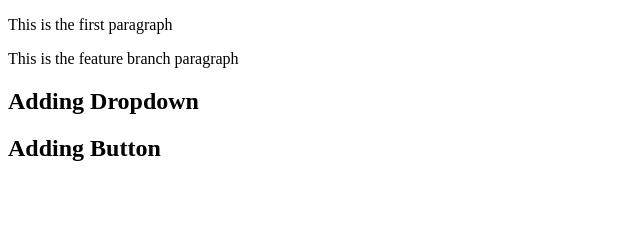
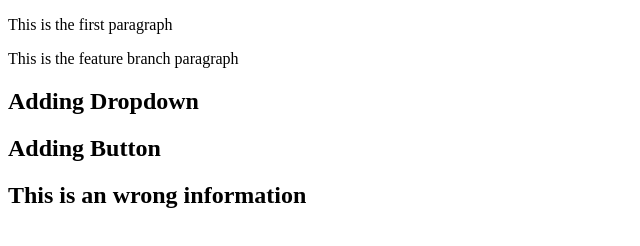
Before and after one commit to prasenjitdaripa/DemoFiles, a plain HTML site: page index.html in a window 1280 px wide. Shown: the whole page, without its empty margins (0-640 px from the left). Drawn offline with Linux system fonts and the light colour scheme.

```diff
--- a/index.html
+++ b/index.html
@@ -12,6 +12,7 @@
     <h2>Adding Dropdown </h2>
 
     <h2>Adding Button </h2>
+    <h2>This is an wrong information</h2>
 
 </body>
 </html>
```
Also changed, not shown: 1 other file.
